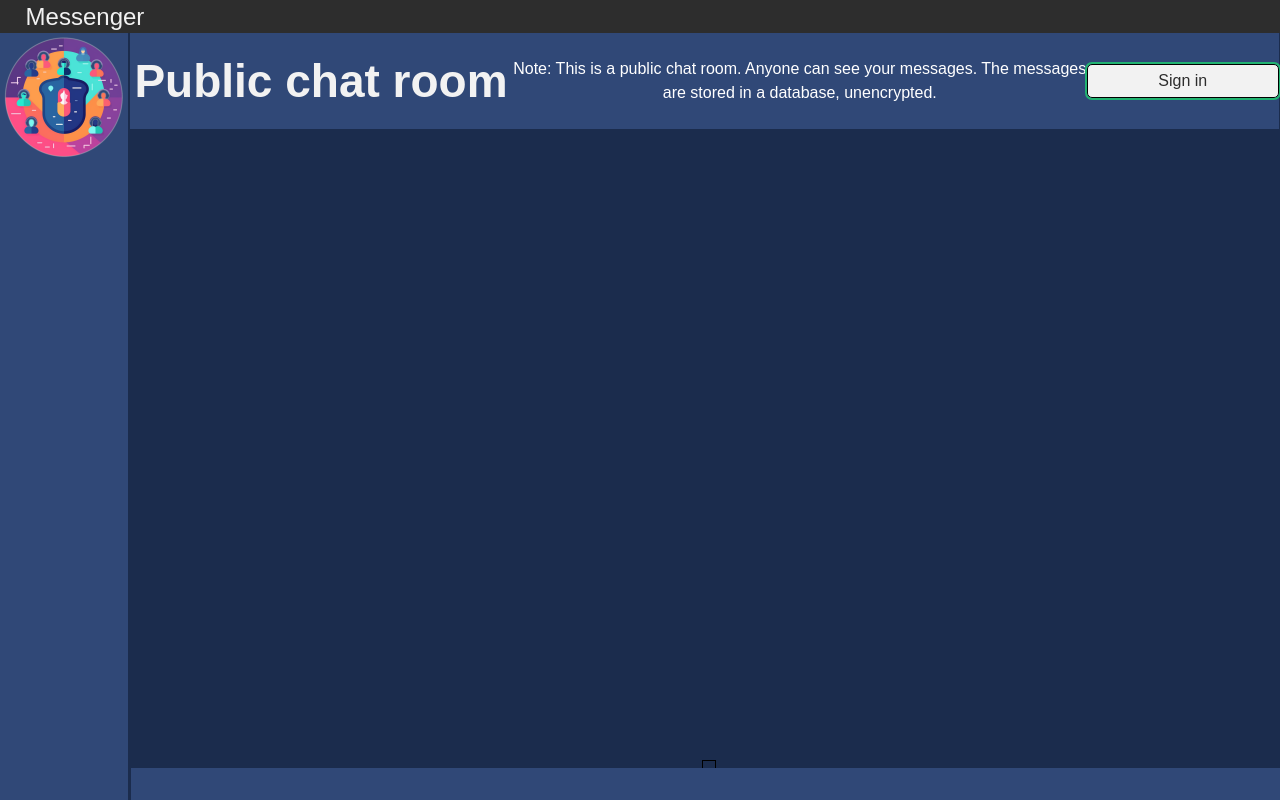
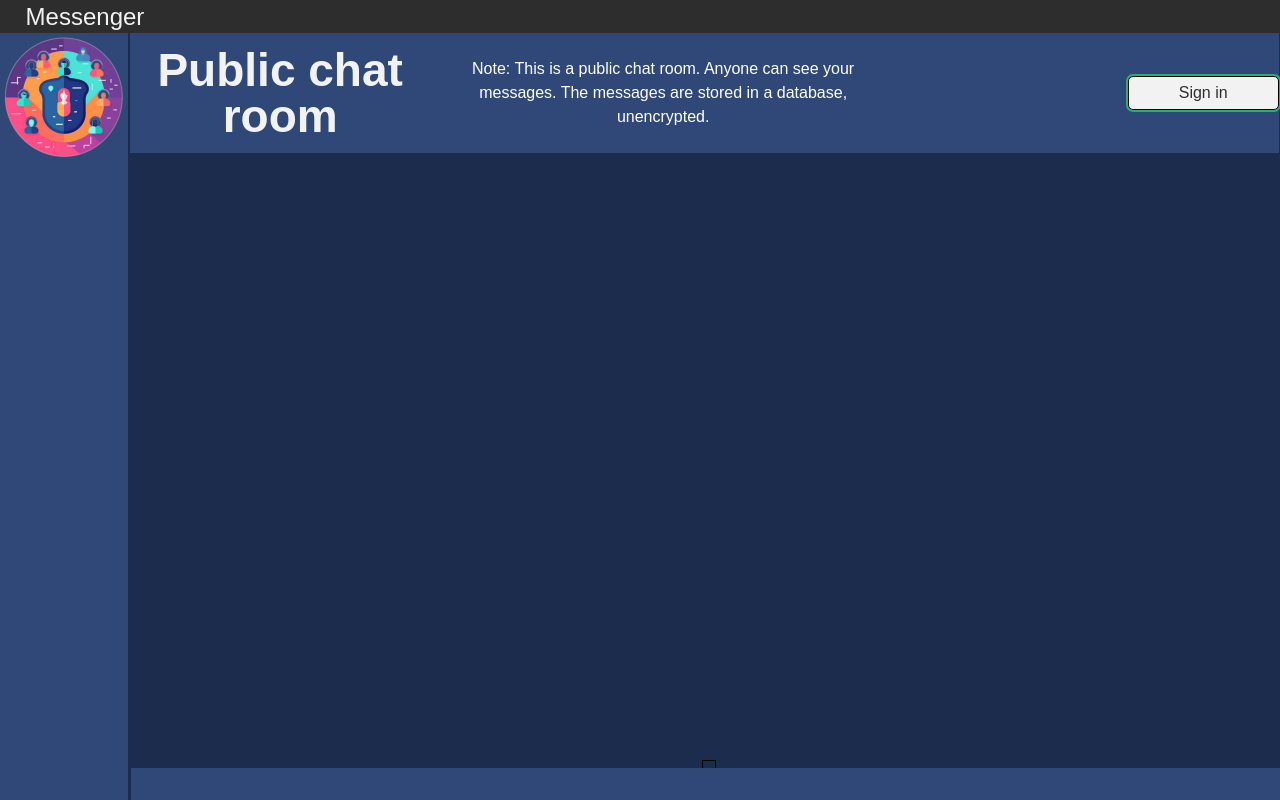
Before and after one commit to benni347/messenger, a website: page frontend/index.html in a window 1280 px wide. Drawn offline with nearby package versions, Linux system fonts and the light colour scheme; a script that the page names is missing; some icons are missing; a web font is replaced by a local one.

Commit message:
Updated the css so I use areas

```diff
--- a/frontend/src/app.css
+++ b/frontend/src/app.css
@@ -221,7 +221,13 @@ html {
   height: max-content;
   padding-block: 1vh;
   display: grid;
-  grid-template-columns: 2fr 3fr 1fr;
+  gap: 0.5vw;
+  grid-template-columns: 2fr 3fr 1.5fr 1fr;
+  grid-template-areas: "chat-name notes username signin";
+}
+
+.username-paragraph {
+  grid-area: username;
 }
 
 .person_wrapper {
@@ -233,7 +239,8 @@ html {
 }
 
 #signin-main-wrapper {
-  grid-column: 3 / -1;
+  /* grid-column: 4 / -1; */
+  grid-area: signin
 }
 
 .signin {
```
